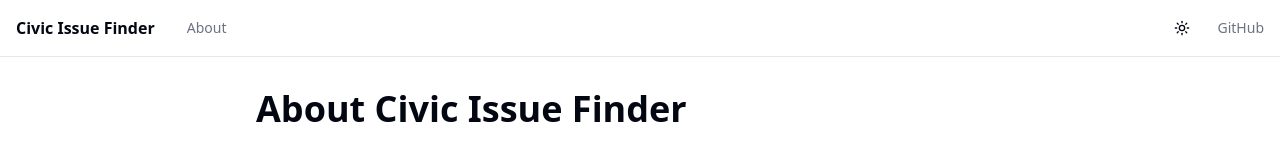
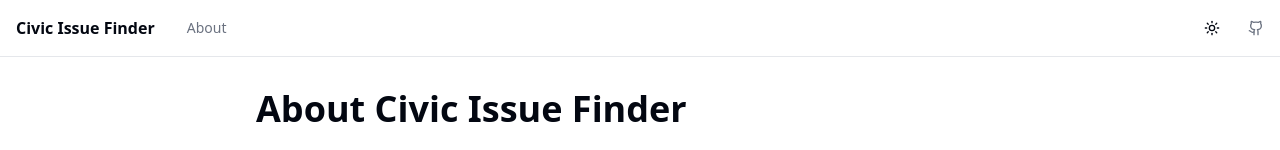
Before and after one commit to codeforpakistan/civic-issue-finder, a Next.js app: page /about in a window 1280 px wide. Shown: the top 150 px of the page. Built offline with nearby package versions, Linux system fonts and the light colour scheme.

Commit message:
Refactor layout in `layout.tsx` to streamline font usage and enhance GitHub link
- Removed custom font imports for `GeistSans` and `GeistMono`, simplifying the layout.
- Updated GitHub link to point to the correct repository and replaced text with a GitHub icon for better UI consistency.

```diff
--- a/app/layout.tsx
+++ b/app/layout.tsx
@@ -3,19 +3,8 @@
 import "./globals.css";
 import { ThemeProvider } from "@/components/theme-provider"
 import { ModeToggle } from "@/components/mode-toggle"
-import { Heart } from "lucide-react"
+import { Heart, Github } from "lucide-react"
 import Link from "next/link"
-
-const geistSans = localFont({
-  src: "./fonts/GeistVF.woff",
-  variable: "--font-geist-sans",
-  weight: "100 900",
-});
-const geistMono = localFont({
-  src: "./fonts/GeistMonoVF.woff",
-  variable: "--font-geist-mono",
-  weight: "100 900",
-});
 
 export const metadata: Metadata = {
   title: "Civic Issue Finder",
@@ -30,7 +19,7 @@
   return (
     <html lang="en" suppressHydrationWarning>
       <body
-        className={`${geistSans.variable} ${geistMono.variable} antialiased min-h-full flex flex-col bg-background text-foreground`}
+        className="antialiased min-h-full flex flex-col bg-background text-foreground"
       >
         <ThemeProvider
           attribute="class"
@@ -55,12 +44,12 @@
               <div className="flex items-center gap-4">
                 <ModeToggle />
                 <a
-                  href="https://github.com/your-repo"
+                  href="https://github.com/codeforpakistan/civic-issue-finder"
                   target="_blank"
                   rel="noopener noreferrer"
                   className="text-sm text-muted-foreground hover:text-foreground transition-colors"
                 >
-                  GitHub
+                  <Github className="h-4 w-4" />
                 </a>
               </div>
             </div>
```
